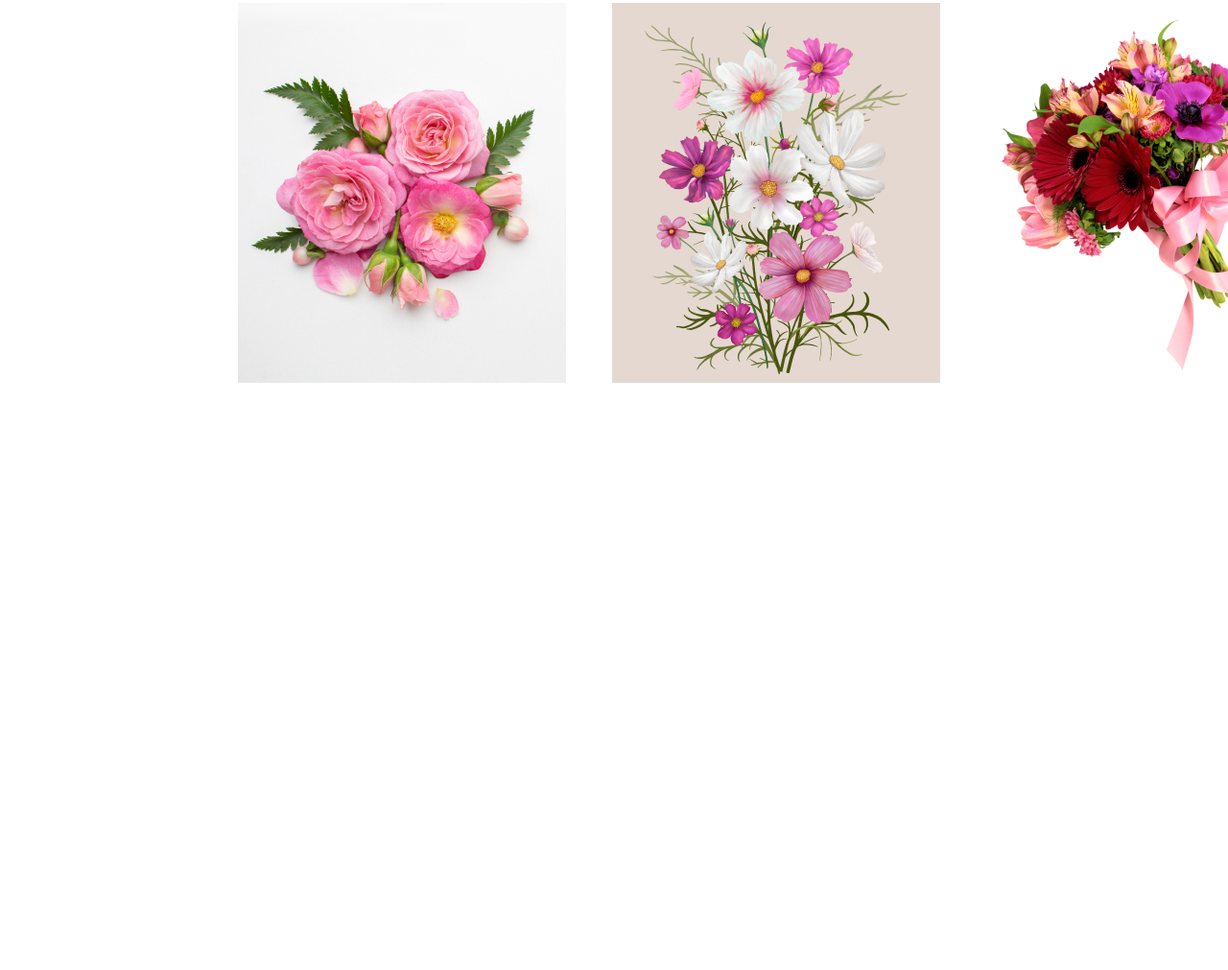
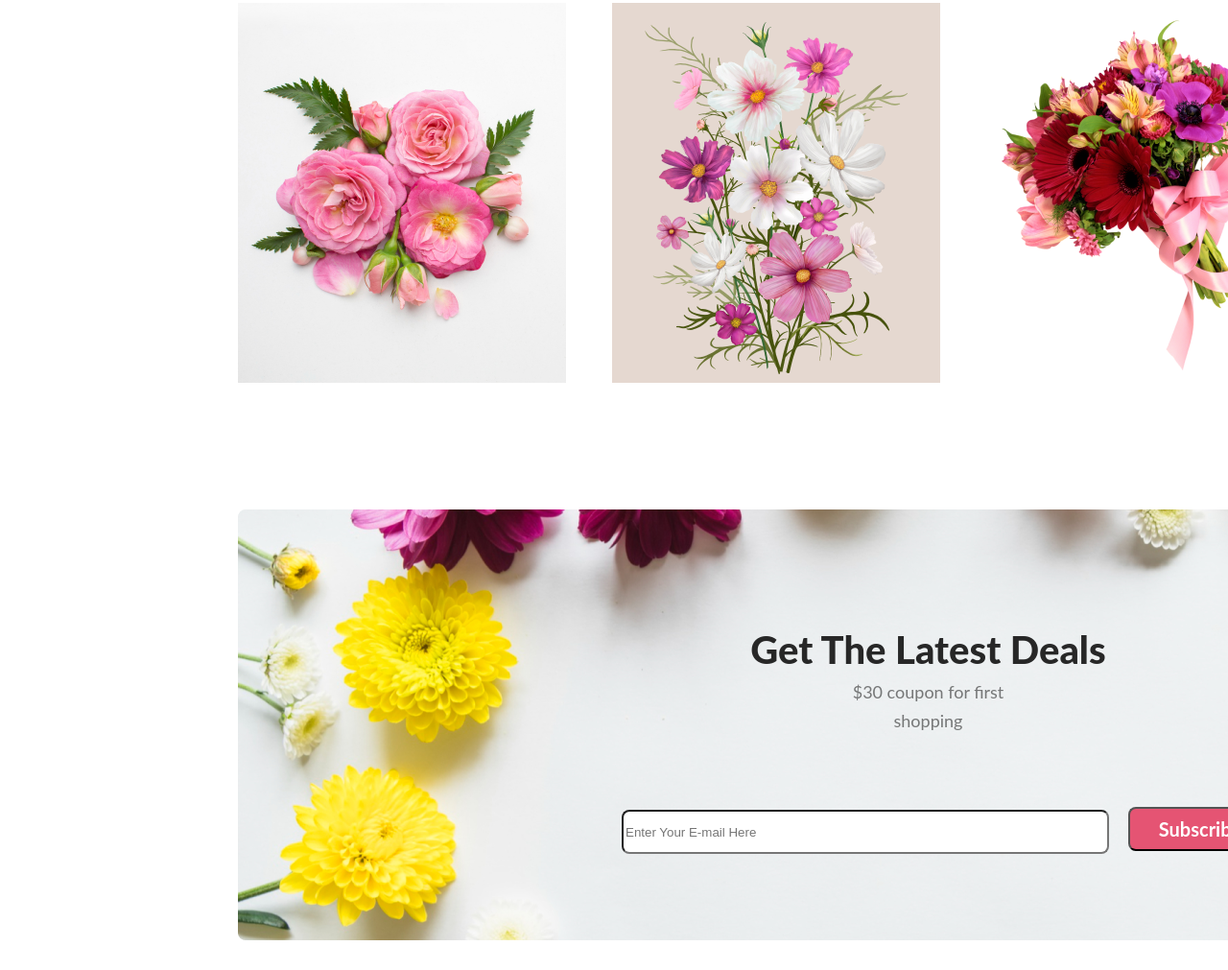
Before and after one commit to DavidDipto123/ph-assignment-01, a plain HTML site: page index.html in a window 1280 px wide. Shown: the part 2840-3851 px from the top of the page at 96% size. Before the commit the page ends 3379 px from the top, so only its background shows below. Drawn offline with Linux system fonts and the light colour scheme.

Commit message:
added latest deals

```diff
--- a/index.html
+++ b/index.html
@@ -79,10 +79,22 @@
        <div class="insta-fl-03"><img src="images/pngwing 5.png" alt=""></div>
        <div class="insta-fl-04"><img src="images/Rectangle 6.png" alt=""></div>
     </section>
+<!-- here comes the latest deals -->
 
+<section class="latest-deals">
+          <div>
+            <h3 class="deal-head">Get The Latest Deals</h3>
+            <p class="deal-text">$30 coupon for first shopping</p>
+            <input type="text" class="deal-place" placeholder="Enter Your E-mail Here">
+            <button class="deal-btn"><span class="deal-btn-text">Subscribe</span></button>
+        </div>
+        <div>
 
+        </div>
 
-    </main>
+</section>
+
+ </main>
     <footer>
 
     </footer>
--- a/styles.css
+++ b/styles.css
@@ -245,14 +245,16 @@
 
 /* insta section */
 
-.insta-section{
+.insta-section {
     display: flex;
     background: #FFF;
 }
-.instagram{
+
+.instagram {
     border-top: 0;
 }
-.insta-head{
+
+.insta-head {
     color: #272727;
     text-align: center;
     font-family: Lato;
@@ -262,7 +264,8 @@ font-weight: 800;
     line-height: normal;
     margin: 128px 870px 24px 870px;
 }
-.insta-text{
+
+.insta-text {
     color: rgba(39, 39, 39, 0.60);
     text-align: center;
     font-family: Lato;
@@ -274,22 +277,87 @@ margin: 24px 663px 48px 663px;
 }
 
 
-.insta-flower{
+.insta-flower {
     display: flex;
     margin-top: 0px;
     display: flex;
     align-items: center;
 }
-.insta-fl-01{
+
+.insta-fl-01 {
     margin: 48px 24px 128px 240px;
 }
 
-.insta-fl-02{
+.insta-fl-02 {
     margin: 48px 24px 128px 24px;
 }
-.insta-fl-03{
+
+.insta-fl-03 {
     margin: 48px 24px 128px 24px;
 }
-.insta-fl-04{
+
+.insta-fl-04 {
     margin: 48px 240px 128px 24px;
 }
+
+/* CSS of latest deals */
+.latest-deals {
+    display: flex;
+    background-image: url(./images/Rectangle\ 9.png);
+    background-position: center;
+    background-size: cover;
+    background-repeat: no-repeat;
+    display: flex;
+    justify-content: space-around;
+    width: 1440px;
+    height: 449px;
+    flex-shrink: 0;
+    margin-left: 240px;
+}
+
+.deal-head {
+    color: #272727;
+    text-align: center;
+    font-family: Lato;
+    font-size: 40px;
+    font-style: normal;
+    font-weight: 800;
+    line-height: normal;
+    margin: 122px 534px 5px 533px;
+}
+
+.deal-text {
+    color: rgba(39, 39, 39, 0.60);
+    text-align: center;
+    font-family: Lato;
+    font-size: 18px;
+    font-style: normal;
+    font-weight: 400;
+    line-height: 30px;
+    margin: 0px 605px 48px 604px;
+
+}
+
+.deal-place {
+    width: 500px;
+    height: 40px;
+    border-radius: 8px;
+    background: #FFF;
+    margin: 30px 16px 121px 400px;
+
+}
+
+.deal-btn{
+    width: 150px;
+height: 46px;
+flex-shrink: 0;
+background: #E55473;
+border-radius: 8px;
+}
+.deal-btn-text{
+    color: #FFF;
+font-family: Lato;
+font-size: 20px;
+font-weight: 700;
+border: none;
+}
```
Lines whose indentation alone changed are shown as unchanged.
